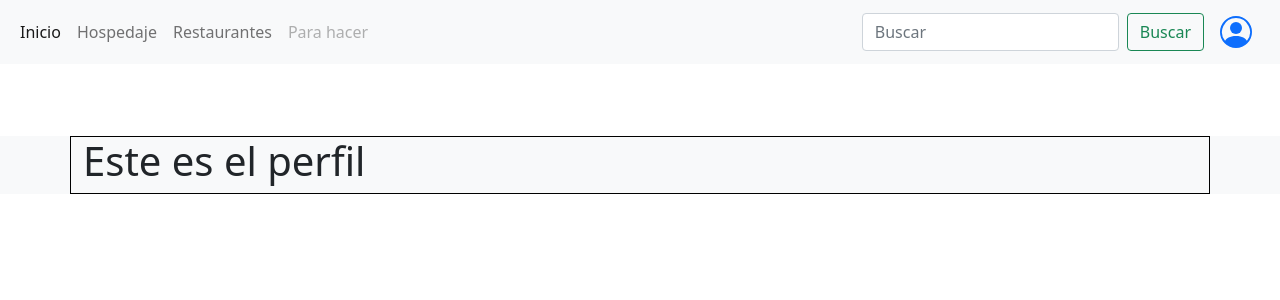
After one commit to darwin-quinones/tourescrapp, a Django app: page /profile in a window 1280 px wide. The commit adds this page. Shown: the top 300 px of the page. Run offline with Django 4.2, Linux system fonts and the light colour scheme.

Commit message:
Se ajustan las vistas y se configura el perfil con la funcion logout

```diff
--- a/users/templates/base.html
+++ b/users/templates/base.html
@@ -14,7 +14,7 @@
           <div class="collapse navbar-collapse" id="navbarSupportedContent">
             <ul class="navbar-nav me-auto mb-2 mb-lg-0">
               <li class="nav-item">
-                <a class="nav-link active" aria-current="page" href="#">Inicio</a>
+                <a class="nav-link active" aria-current="page" href="{% url 'index' %}">Inicio</a>
               </li>
               <li class="nav-item">
                 <a class="nav-link" href="{% url 'hospedaje' %}">Hospedaje</a>
@@ -44,10 +44,10 @@
                 <path fill-rule="evenodd" d="M0 8a8 8 0 1 1 16 0A8 8 0 0 1 0 8zm8-7a7 7 0 0 0-5.468 11.37C3.242 11.226 4.805 10 8 10s4.757 1.225 5.468 2.37A7 7 0 0 0 8 1z"/>
               </svg></a>
               <ul class="dropdown-menu" style="margin-left:-110px" aria-labelledby="navbarDropdown2">
-                <li><a class="dropdown-item" href="#">Perfil</a></li>
-                <li><a class="dropdown-item" href="#">Configuración</a></li>
+                <li><a class="dropdown-item" href="{% url 'profile' %}">Perfil</a></li>
+                <li><a class="dropdown-item" href="{% url 'setting' %}">Configuración</a></li>
                 <li><hr class="dropdown-divider"></li>
-                <li><a class="dropdown-item" href="#">Salir</a></li>
+                <li><a class="dropdown-item" href="{% url 'logout_request' %}">Salir</a></li>
               </ul>
             </li>
           </div>
--- /dev/null
+++ b/users/templates/profile/profile.html
@@ -0,0 +1,4 @@
+{% extends 'base.html' %}
+{% block body %}
+    <h1>Este es el perfil</h1>
+{% endblock %}
--- /dev/null
+++ b/users/templates/profile/setting.html
@@ -0,0 +1,4 @@
+{% extends 'base.html' %}
+{% block body %}
+    <h1>Esta es la configuracion</h1>
+{% endblock %}
--- a/users/urls.py
+++ b/users/urls.py
@@ -2,10 +2,14 @@ from django.urls import path
 from . import views
 
 urlpatterns = [
+    #user urls
     path('', views.home, name='home'),
     path('login', views.login_view, name='login_view'),
     path('index', views.index, name='index'),
     path('sign_up', views.sign_up, name='sign_up'),
+    path('logout', views.logout_request, name='logout_request'),
+    path('setting', views.setting, name='setting'),
+    path('profile', views.profile, name='profile'),
 
     # web scraping con hoteles
     path('hospedaje', views.hospedaje, name='hospedaje'),
--- a/users/views.py
+++ b/users/views.py
@@ -9,7 +9,7 @@ import csv
 from .models import User, Hotel
 from django.contrib import messages
 #ingreso user
-from django.contrib.auth import authenticate, login
+from django.contrib.auth import authenticate, login, logout
 from django.http import JsonResponse
 import json
 # incriptaciones
@@ -81,6 +81,19 @@ def sign_up(request):
         return JsonResponse({'status': True})
     return redirect('home')
 
+def logout_request(request):
+    del request.session['id']
+    logout(request)
+    messages.success(request, 'Saliste Exitosamente')
+    return redirect('home')
+
+def setting(request):
+    return render(request, 'profile/setting.html')
+
+
+def profile(request):
+    return render(request, 'profile/profile.html')
+
 
 #hospedaje web scraping para mostrar hoteles
 
```
